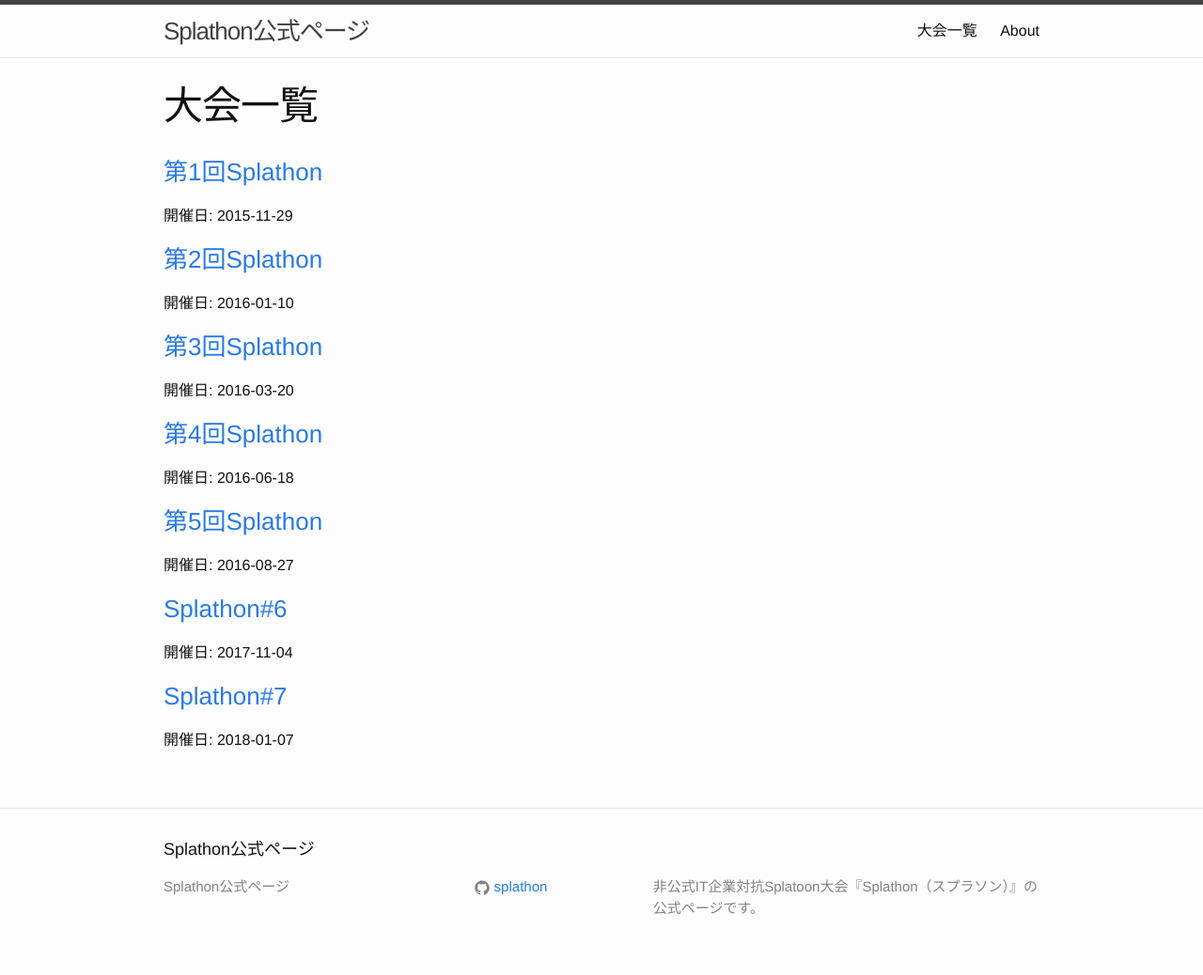
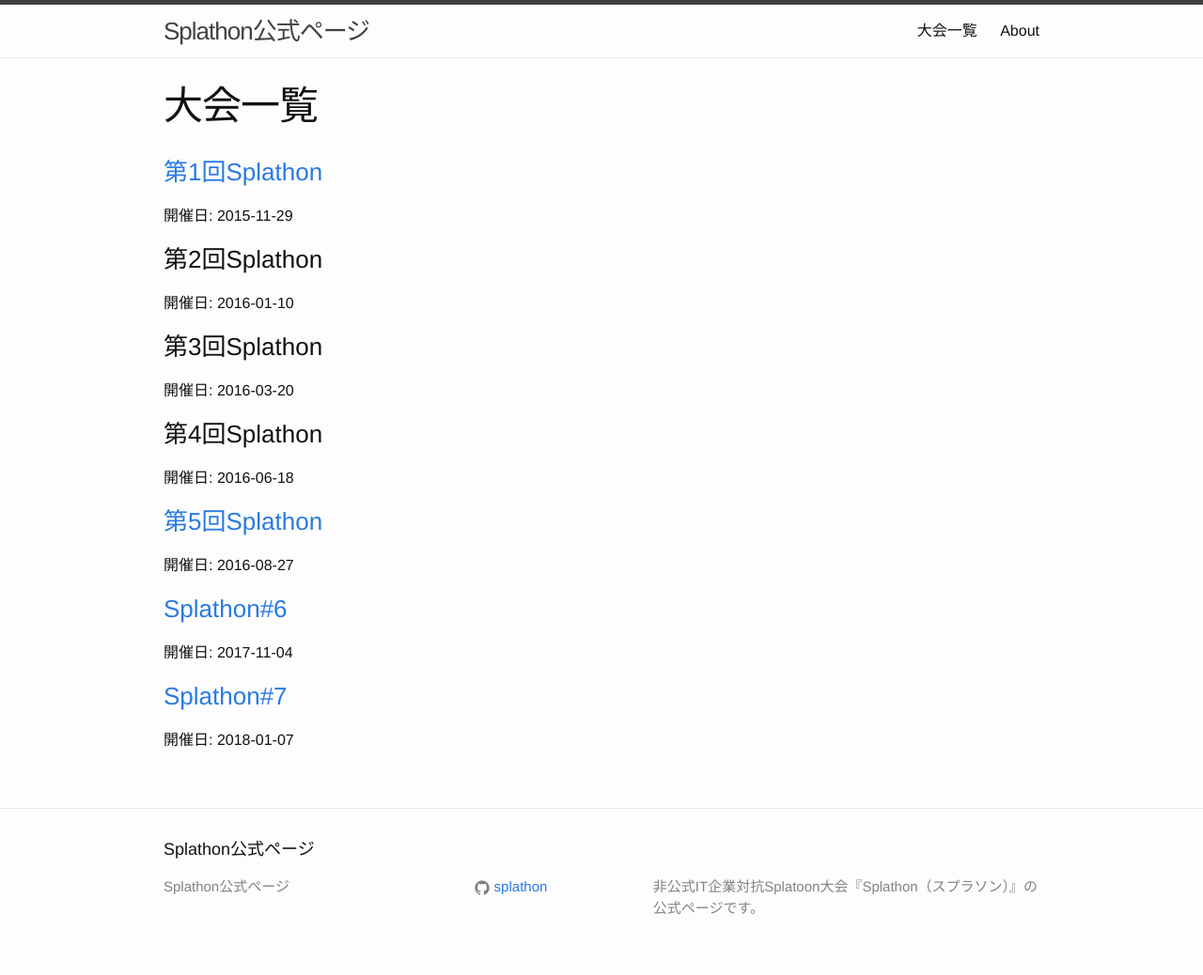
Before and after one commit to splathon/splathon.github.io, a Jekyll site: the page built from championships.html, in a window 1280 px wide. Shown: the whole page at 94% size. Built offline with Jekyll 4.4.1, drawn with Linux system fonts in a browser that asks for light colours.

Commit message:
Add championship status

```diff
--- a/championships.html
+++ b/championships.html
@@ -7,7 +7,13 @@
 <section>
 {% for c in site.data.championships %}
   <section>
-    <h3><a href="{{ c.link }}">{{ c.title }}</a></h3>
+    <h3>
+      {% if c.status == 'fixed' %}
+      <a href="{{ c.link }}">{{ c.title }}</a>
+      {% else %}
+      {{ c.title }}
+      {% endif %}
+    </h3>
     <p>開催日: {{ c.date }}</p>
   </section>
 {% endfor %}
```
Also changed, not shown: _data/championships.yml (+7 -0 lines).
